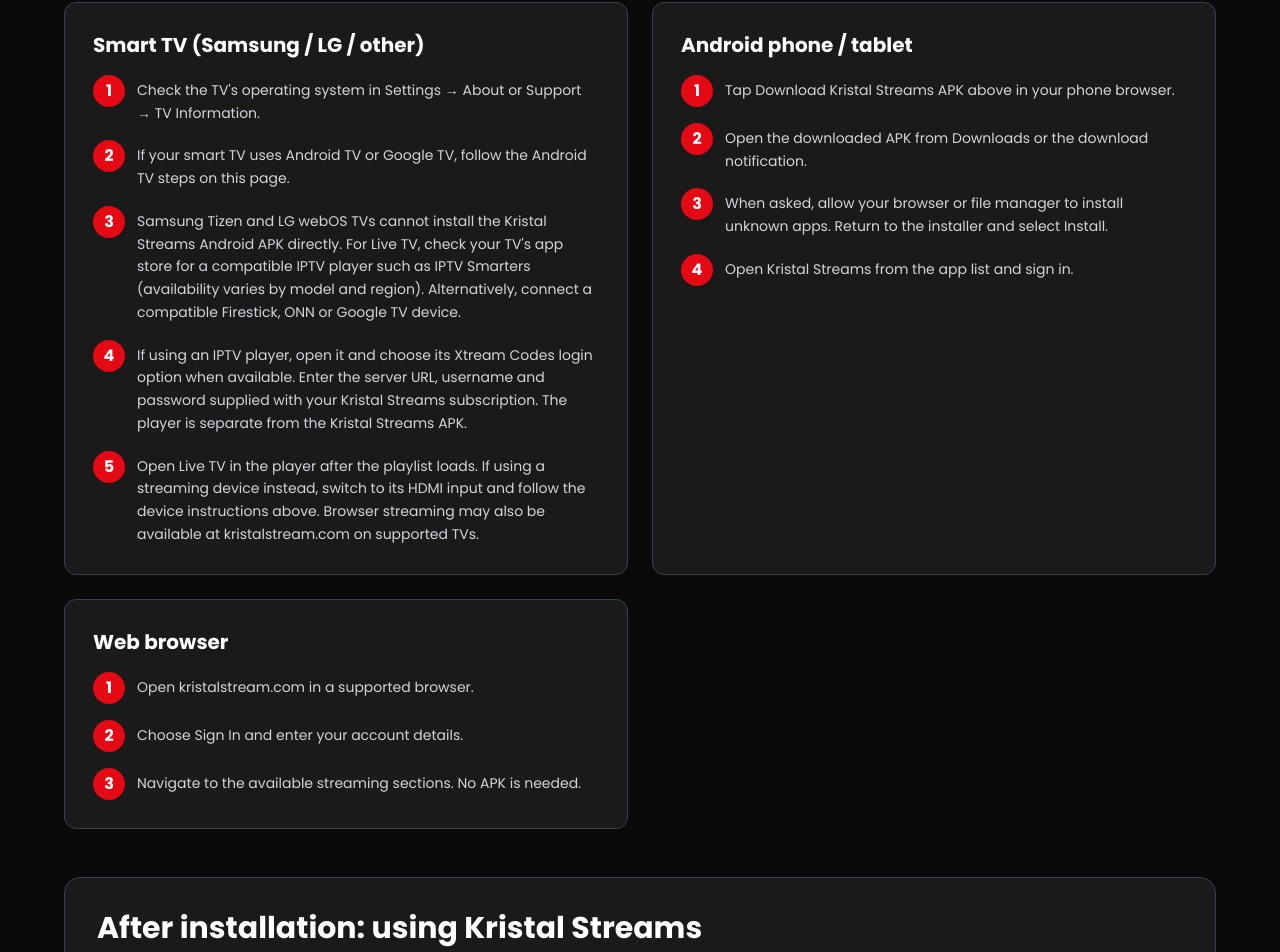
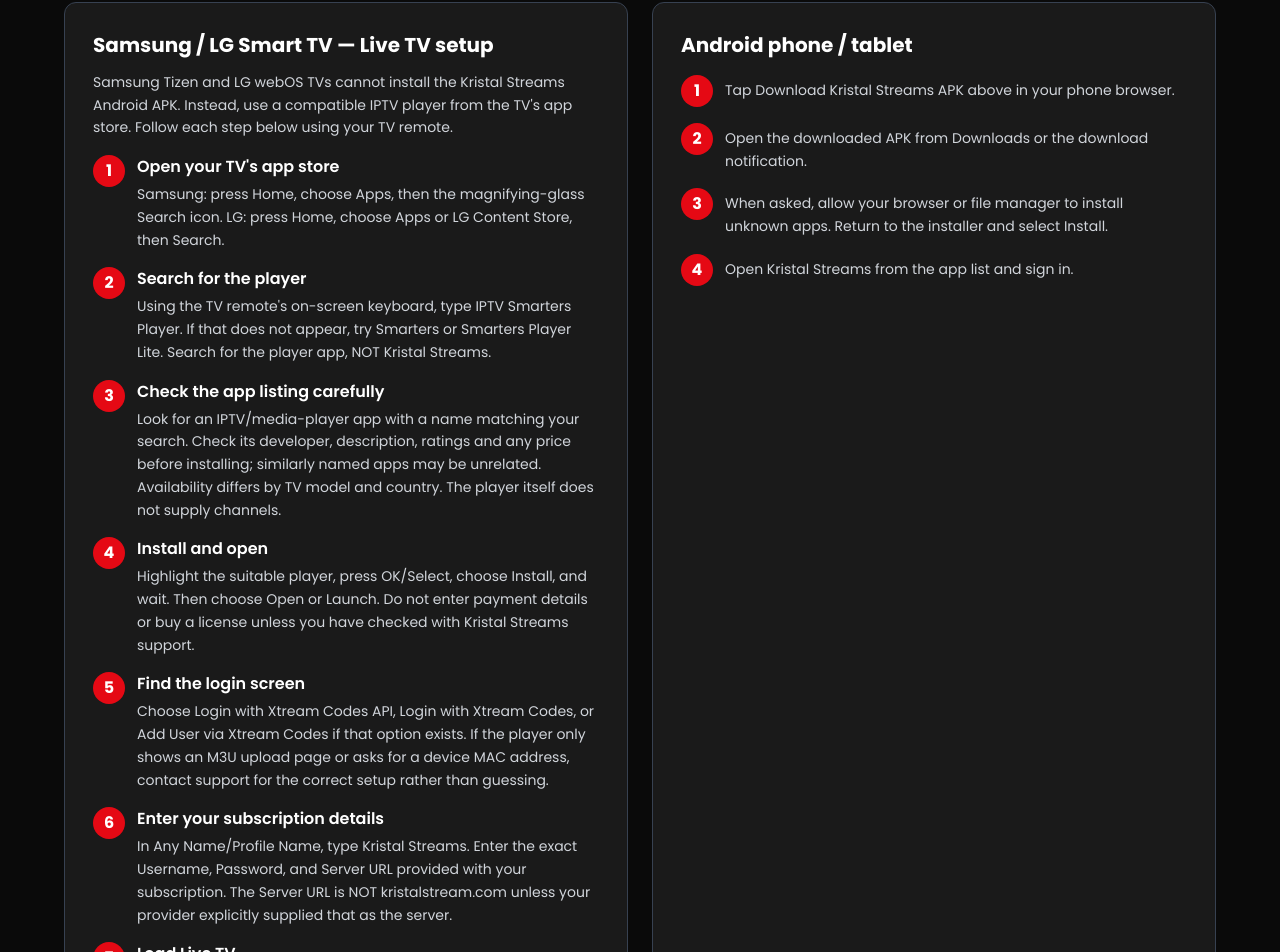
Before and after one commit to djudge47/kristalstreams, a React (Vite) app: page /download-app in a window 1280 px wide. Shown: the part 1334-2286 px from the top of the page. Built offline with nearby package versions, Linux system fonts and the light colour scheme; no server answers.

Commit message:
Provide beginner-friendly Samsung and LG IPTV player search and login guide

```diff
--- a/src/pages/DownloadApp.tsx
+++ b/src/pages/DownloadApp.tsx
@@ -148,14 +148,19 @@ const DownloadApp: React.FC = () => {
                   </ol>
                 </div>
                 <div className="rounded-xl border border-gray-700 bg-dark-100 p-5 sm:p-7">
-                  <h3 className="mb-4 text-xl font-bold text-white">Smart TV (Samsung / LG / other)</h3>
+                  <h3 className="mb-3 text-xl font-bold text-white">Samsung / LG Smart TV — Live TV setup</h3>
+                  <p className="mb-4 text-sm leading-relaxed text-gray-300">Samsung Tizen and LG webOS TVs cannot install the Kristal Streams Android APK. Instead, use a compatible IPTV player from the TV's app store. Follow each step below using your TV remote.</p>
                   <ol className="space-y-4">
-                    <li className="flex items-start gap-3"><span className="flex h-8 w-8 shrink-0 items-center justify-center rounded-full bg-primary font-bold text-white">1</span><span className="pt-1 text-sm leading-relaxed text-gray-300">Check the TV's operating system in Settings → About or Support → TV Information.</span></li>
-                    <li className="flex items-start gap-3"><span className="flex h-8 w-8 shrink-0 items-center justify-center rounded-full bg-primary font-bold text-white">2</span><span className="pt-1 text-sm leading-relaxed text-gray-300">If your smart TV uses Android TV or Google TV, follow the Android TV steps on this page.</span></li>
-                    <li className="flex items-start gap-3"><span className="flex h-8 w-8 shrink-0 items-center justify-center rounded-full bg-primary font-bold text-white">3</span><span className="pt-1 text-sm leading-relaxed text-gray-300">Samsung Tizen and LG webOS TVs cannot install the Kristal Streams Android APK directly. For Live TV, check your TV's app store for a compatible IPTV player such as IPTV Smarters (availability varies by model and region). Alternatively, connect a compatible Firestick, ONN or Google TV device.</span></li>
-                    <li className="flex items-start gap-3"><span className="flex h-8 w-8 shrink-0 items-center justify-center rounded-full bg-primary font-bold text-white">4</span><span className="pt-1 text-sm leading-relaxed text-gray-300">If using an IPTV player, open it and choose its Xtream Codes login option when available. Enter the server URL, username and password supplied with your Kristal Streams subscription. The player is separate from the Kristal Streams APK.</span></li>
-                    <li className="flex items-start gap-3"><span className="flex h-8 w-8 shrink-0 items-center justify-center rounded-full bg-primary font-bold text-white">5</span><span className="pt-1 text-sm leading-relaxed text-gray-300">Open Live TV in the player after the playlist loads. If using a streaming device instead, switch to its HDMI input and follow the device instructions above. Browser streaming may also be available at kristalstream.com on supported TVs.</span></li>
+                    <li className="flex items-start gap-3"><span className="flex h-8 w-8 shrink-0 items-center justify-center rounded-full bg-primary font-bold text-white">1</span><div className="min-w-0"><h4 className="font-semibold text-white">Open your TV's app store</h4><p className="mt-1 text-sm leading-relaxed text-gray-300">Samsung: press Home, choose Apps, then the magnifying-glass Search icon. LG: press Home, choose Apps or LG Content Store, then Search.</p></div></li>
+                    <li className="flex items-start gap-3"><span className="flex h-8 w-8 shrink-0 items-center justify-center rounded-full bg-primary font-bold text-white">2</span><div className="min-w-0"><h4 className="font-semibold text-white">Search for the player</h4><p className="mt-1 text-sm leading-relaxed text-gray-300">Using the TV remote's on-screen keyboard, type IPTV Smarters Player. If that does not appear, try Smarters or Smarters Player Lite. Search for the player app, NOT Kristal Streams.</p></div></li>
+                    <li className="flex items-start gap-3"><span className="flex h-8 w-8 shrink-0 items-center justify-center rounded-full bg-primary font-bold text-white">3</span><div className="min-w-0"><h4 className="font-semibold text-white">Check the app listing carefully</h4><p className="mt-1 text-sm leading-relaxed text-gray-300">Look for an IPTV/media-player app with a name matching your search. Check its developer, description, ratings and any price before installing; similarly named apps may be unrelated. Availability differs by TV model and country. The player itself does not supply channels.</p></div></li>
+                    <li className="flex items-start gap-3"><span className="flex h-8 w-8 shrink-0 items-center justify-center rounded-full bg-primary font-bold text-white">4</span><div className="min-w-0"><h4 className="font-semibold text-white">Install and open</h4><p className="mt-1 text-sm leading-relaxed text-gray-300">Highlight the suitable player, press OK/Select, choose Install, and wait. Then choose Open or Launch. Do not enter payment details or buy a license unless you have checked with Kristal Streams support.</p></div></li>
+                    <li className="flex items-start gap-3"><span className="flex h-8 w-8 shrink-0 items-center justify-center rounded-full bg-primary font-bold text-white">5</span><div className="min-w-0"><h4 className="font-semibold text-white">Find the login screen</h4><p className="mt-1 text-sm leading-relaxed text-gray-300">Choose Login with Xtream Codes API, Login with Xtream Codes, or Add User via Xtream Codes if that option exists. If the player only shows an M3U upload page or asks for a device MAC address, contact support for the correct setup rather than guessing.</p></div></li>
+                    <li className="flex items-start gap-3"><span className="flex h-8 w-8 shrink-0 items-center justify-center rounded-full bg-primary font-bold text-white">6</span><div className="min-w-0"><h4 className="font-semibold text-white">Enter your subscription details</h4><p className="mt-1 text-sm leading-relaxed text-gray-300">In Any Name/Profile Name, type Kristal Streams. Enter the exact Username, Password, and Server URL provided with your subscription. The Server URL is NOT kristalstream.com unless your provider explicitly supplied that as the server.</p></div></li>
+                    <li className="flex items-start gap-3"><span className="flex h-8 w-8 shrink-0 items-center justify-center rounded-full bg-primary font-bold text-white">7</span><div className="min-w-0"><h4 className="font-semibold text-white">Load Live TV</h4><p className="mt-1 text-sm leading-relaxed text-gray-300">Choose Add User, Login, or Save. Allow the channel list to load. Open Live TV, choose a category, select a channel and press OK to watch.</p></div></li>
+                    <li className="flex items-start gap-3"><span className="flex h-8 w-8 shrink-0 items-center justify-center rounded-full bg-primary font-bold text-white">8</span><div className="min-w-0"><h4 className="font-semibold text-white">If you cannot find Smarters</h4><p className="mt-1 text-sm leading-relaxed text-gray-300">Try the alternate search terms above. If none is available, do not install a random look-alike or Android APK on a Samsung/LG TV. Contact Kristal Streams support for a compatible player or attach a supported Firestick, ONN or Google TV device to HDMI.</p></div></li>
                   </ol>
+                  <p className="mt-5 rounded-lg border border-yellow-500/25 bg-yellow-500/10 p-4 text-sm text-yellow-100/90">Keep your subscription credentials private. Smart TV players are separate apps; their availability and fees vary. If your TV uses Android TV or Google TV instead, follow the Android TV instructions on this page.</p>
                 </div>
                 <div className="rounded-xl border border-gray-700 bg-dark-100 p-5 sm:p-7">
                   <h3 className="mb-4 text-xl font-bold text-white">Android phone / tablet</h3>
```
